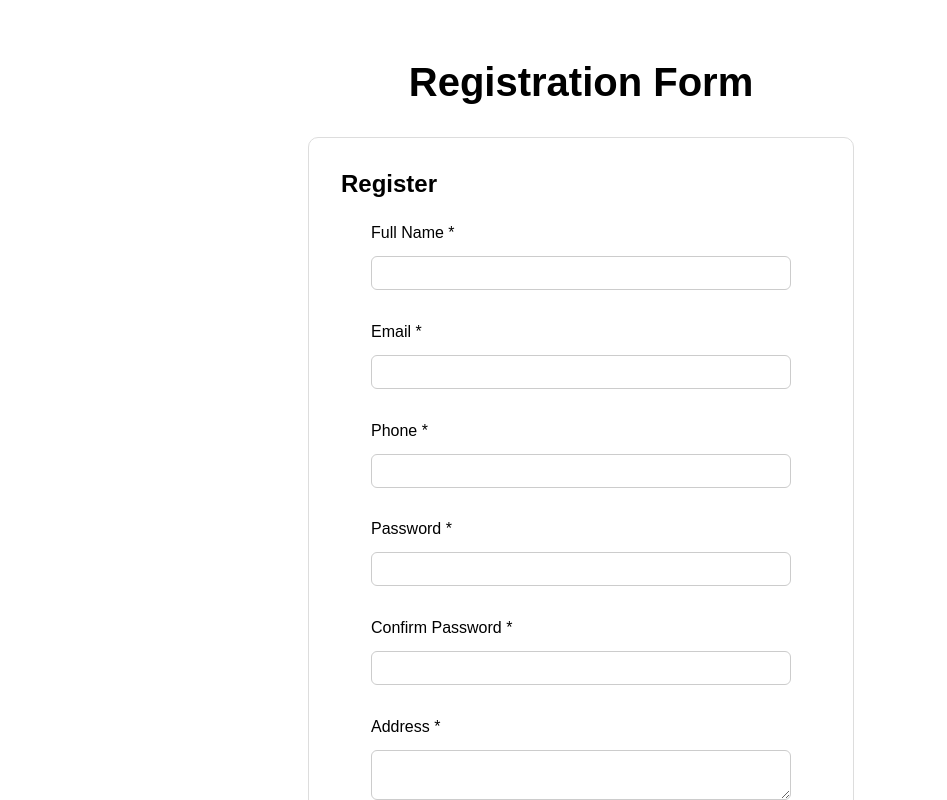
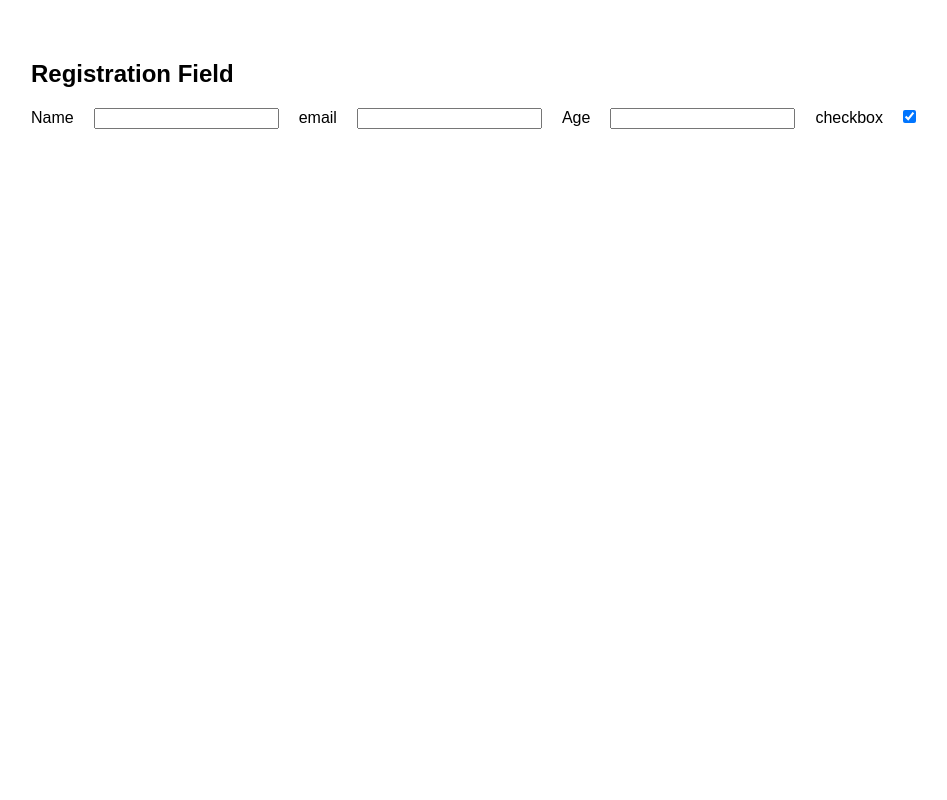
Before and after one commit to Sairam-hh/react, a React (Vite) app: page / in a window 1280 px wide. Shown: the top 800 px of the page, without its empty margins (59-1006 px from the left). Built offline with nearby package versions, Linux system fonts and the light colour scheme.

Commit message:
practice

```diff
--- a/src/App.jsx
+++ b/src/App.jsx
@@ -2,14 +2,16 @@ import React from 'react'
 import "./App.css"
 import StudentCard from './studentCard'
 import RegistrationForm from './RegistrationForm'
+import Demo from './Demo'
 
 export default function App() {
 
 
   return (
     <div style={{ padding: "30px", fontFamily: "Arial, sans-serif" }}>
-      <h1 style={{textAlign:"center",fontSize:"40px"}}>Registration Form</h1>
-      <RegistrationForm/>
+      <Demo/>
+      {/* <h1 style={{textAlign:"center",fontSize:"40px"}}>Registration Form</h1>
+      <RegistrationForm/> */}
 
 
 
--- /dev/null
+++ b/src/Demo.jsx
@@ -0,0 +1,60 @@
+import React, { useState } from 'react'
+
+export default function Demo() {
+const [formData,setFormData]=useState({
+    Name:"",
+    email:"",
+    age:"",
+    checkbox:true
+
+});
+
+const handleChange=(e)=>{
+    const {name,value,type,checked}=e.target
+    setFormData({
+        ...formData,
+        [name]:type==="checkbox"?checked:value,
+    })
+
+}
+console.log(formData);
+
+
+
+  return (
+    <div>
+
+        <h2>Registration Field</h2>
+        <label htmlFor="">Name</label>
+        <input  name="Name" type="text"  value={formData.Name} onChange={handleChange}/>
+
+        <label htmlFor="">email</label>
+        <input name="email" type="email" value={formData.email} onChange={handleChange}/>
+
+        <label htmlFor="">Age</label>
+        <input name="age" type="number" value={formData.age} onChange={handleChange}/>
+
+        <label htmlFor="">checkbox</label>
+        <input name="checkbox" type="checkbox" checked={formData.checkbox} onChange={handleChange} />
+
+
+
+
+
+
+
+
+
+
+
+
+
+
+
+
+
+
+
+    </div>
+  )
+}
--- a/src/RegistrationForm.jsx
+++ b/src/RegistrationForm.jsx
@@ -66,6 +66,9 @@ export default function RegistrationForm() {
     </div>
   );
 
+  console.log(form);
+
+
   return (
     <div style={s.wrap}>
       <h2 style={{ margin: "0 0 1rem" }}>Register</h2>
```
